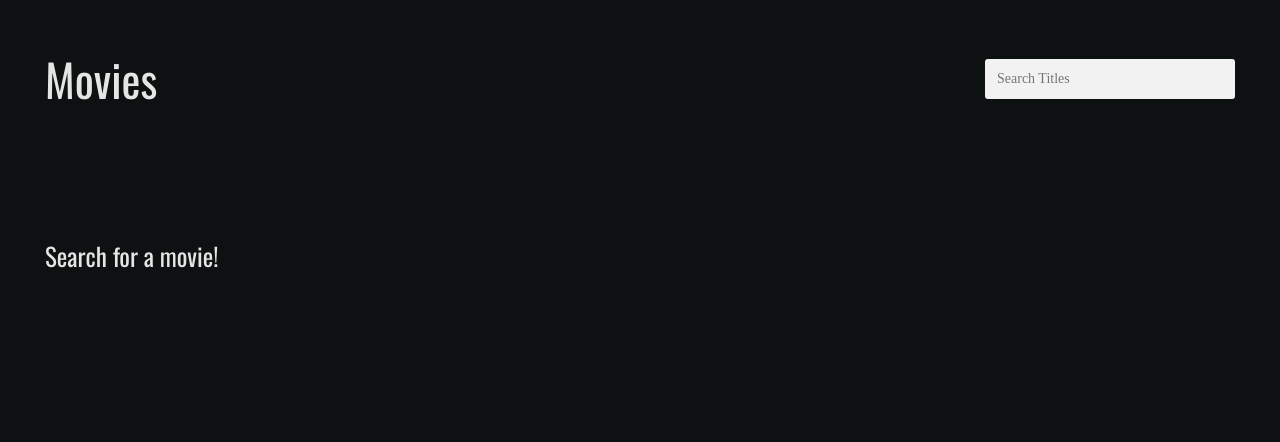
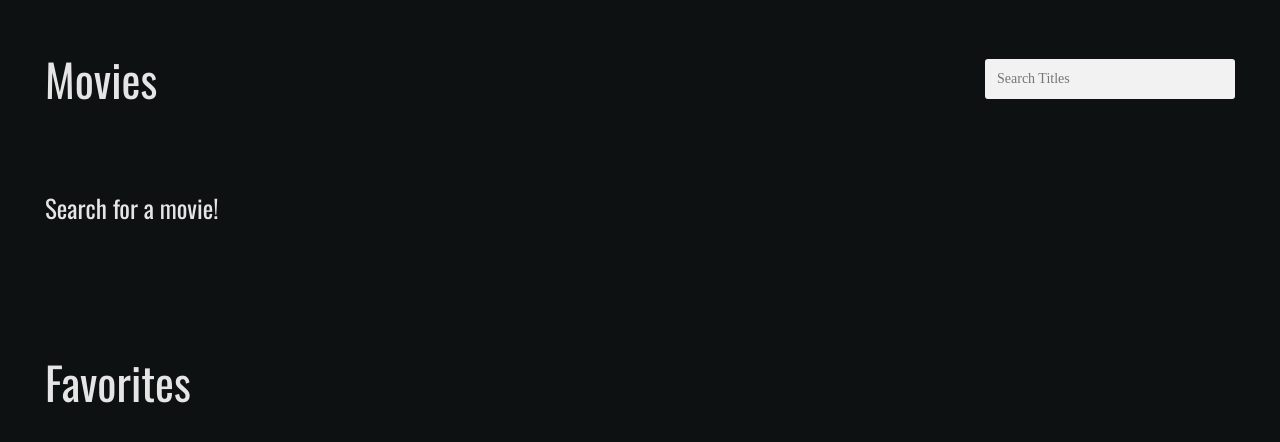
Before and after one commit to IrvHenri/ensemble, a React (Create React App) app: page / in a window 1280 px wide. Shown: the top 442 px of the page. Built offline with nearby package versions, Linux system fonts and the light colour scheme; no server answers.

Commit message:
added button toggle menu feature

```diff
--- a/src/App.css
+++ b/src/App.css
@@ -1,5 +1,9 @@
+:root {
+  --main-text-color: #e5e5e5;
+}
+
 .App {
-  height: 100vh;
+  /* height: 100vh; */
   padding: 45px;
 }
 
@@ -11,7 +15,7 @@
 }
 
 .list-title {
-  color: #e5e5e5;
+  color: var(--main-text-color);
   font-size: 45px;
 }
 .search-bar {
@@ -31,14 +35,13 @@
 /* MOVIE LIST ROW */
 
 .default-message {
-  color: #e5e5e5;
+  color: var(--main-text-color);
   font-size: 25px;
 }
 
 .movie-list-row {
-  display: flex;
   padding: 45px 0;
-  margin-top: 5rem;
+  margin-top: 2rem;
 }
 
 .movie-list-row span {
@@ -55,11 +58,12 @@
 .movie-card {
   display: flex;
   position: relative;
+  flex-direction: column;
   margin-right: 10px;
   border-radius: 15px;
   transition: transform 300ms ease 100ms;
   flex: 0 0 19.7%;
-  overflow: hidden;
+  /* overflow: hidden; */
   max-width: 230px;
   width: 22%;
 }
@@ -75,12 +79,33 @@
 .movie-card-content {
   display: flex;
   justify-content: space-between;
-  color: #fff;
+  color: var(--main-text-color);
   width: 100%;
   font-weight: 600;
-  font-size: 20px;
+  font-size: 16px;
   padding: 1em;
-  position: absolute;
+  /* position: absolute; */
   bottom: 0px;
   background: rgba(0, 0, 0, 0.8);
 }
+
+/* Movie Card Drop Down */
+.movie-card-drop-down {
+  position: relative;
+}
+
+.movie-card-drop-down-btn {
+  display: flex;
+  justify-content: center;
+  background: #f0e901;
+  padding: 1em;
+}
+
+.movie-card-drop-down-label {
+  border: 0.1em solid rgb(77, 77, 77);
+  padding: 1em;
+  background-color: rgb(36, 36, 36);
+  color: var(--main-text-color);
+  position: absolute;
+  width: 100%;
+}
--- a/src/App.js
+++ b/src/App.js
@@ -9,7 +9,7 @@ import useMoviesData from "./hooks/useMoviesData";
 function App() {
   const [searchQuery, setSearchQuery] = useState("");
   const [moviesData, loading] = useMoviesData(searchQuery);
-  console.log({ searchQuery, moviesData });
+  const [favorites, setFavorites] = useState([]);
   return (
     <div className="App">
       <header className="movie-app-header">
@@ -25,6 +25,10 @@ function App() {
           <MovieList movies={moviesData} />
         )}
       </section>
+      <section className="movie-list-row">
+        <ListTitle title="Favorites" />
+        {favorites.length > 0 && <MovieList movies={moviesData} />}
+      </section>
     </div>
   );
 }
--- a/src/components/MovieCard.js
+++ b/src/components/MovieCard.js
@@ -1,7 +1,10 @@
 import React from "react";
 import noImage from "../utils/no-image-available.png";
-import { IoMdAddCircle } from "react-icons/io";
-const MovieCard = ({ posterUrl, title, year }) => {
+import { BsFillCaretDownFill, BsFillCaretUpFill } from "react-icons/bs";
+import useToggle from "../hooks/useToggle";
+const MovieCard = ({ posterUrl, title, year, code }) => {
+  const [isDefault, toggle] = useToggle();
+
   return (
     <div className="movie-card">
       {posterUrl === "N/A" ? (
@@ -14,6 +17,16 @@ const MovieCard = ({ posterUrl, title, year }) => {
         <p>{title}</p>
         <p>{year}</p>
       </footer>
+      <div className="movie-card-drop-down">
+        <div className="movie-card-drop-down-btn" onClick={toggle}>
+          {isDefault ? <BsFillCaretDownFill /> : <BsFillCaretUpFill />}
+        </div>
+        {!isDefault && (
+          <div className="movie-card-drop-down-label">
+            <p>IMDB CODE: {code} </p>
+          </div>
+        )}
+      </div>
     </div>
   );
 };
--- a/src/components/MovieList.js
+++ b/src/components/MovieList.js
@@ -20,6 +20,7 @@ const MovieList = ({ movies }) => {
               posterUrl={Poster}
               title={Title}
               year={Year}
+              code={imdbID}
             />
           ))}
       </Flickity>
--- /dev/null
+++ b/src/hooks/useToggle.js
@@ -0,0 +1,13 @@
+import { useState } from "react";
+
+function useToggle() {
+  const [isDefault, setIsOn] = useState(true);
+
+  function toggle() {
+    setIsOn((prevState) => (prevState === true ? false : true));
+  }
+
+  return [isDefault, toggle];
+}
+
+export default useToggle;
```
